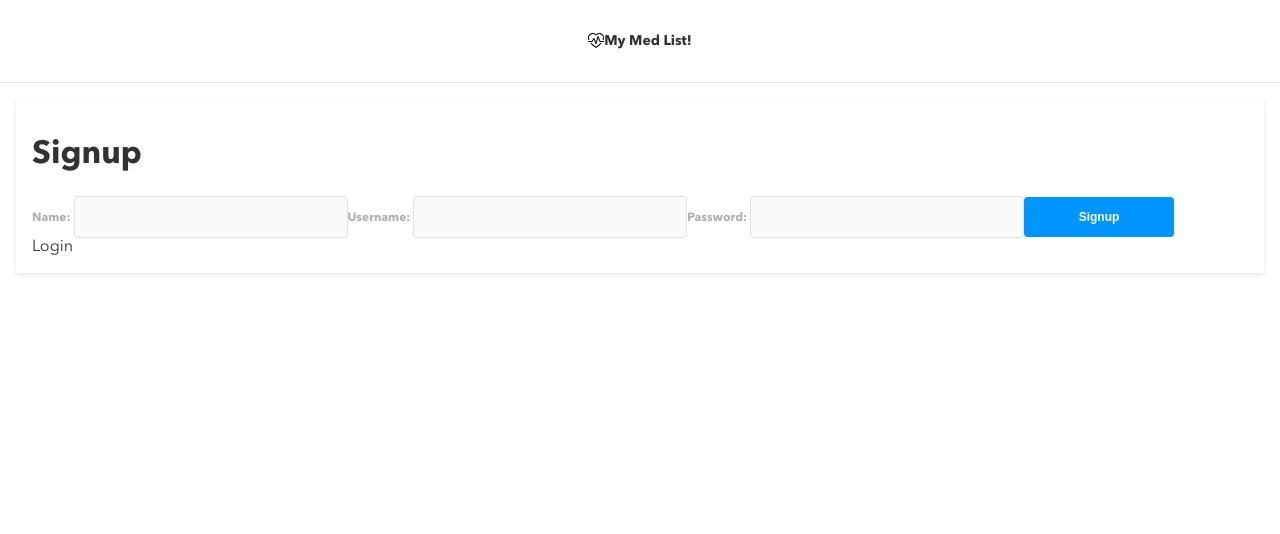
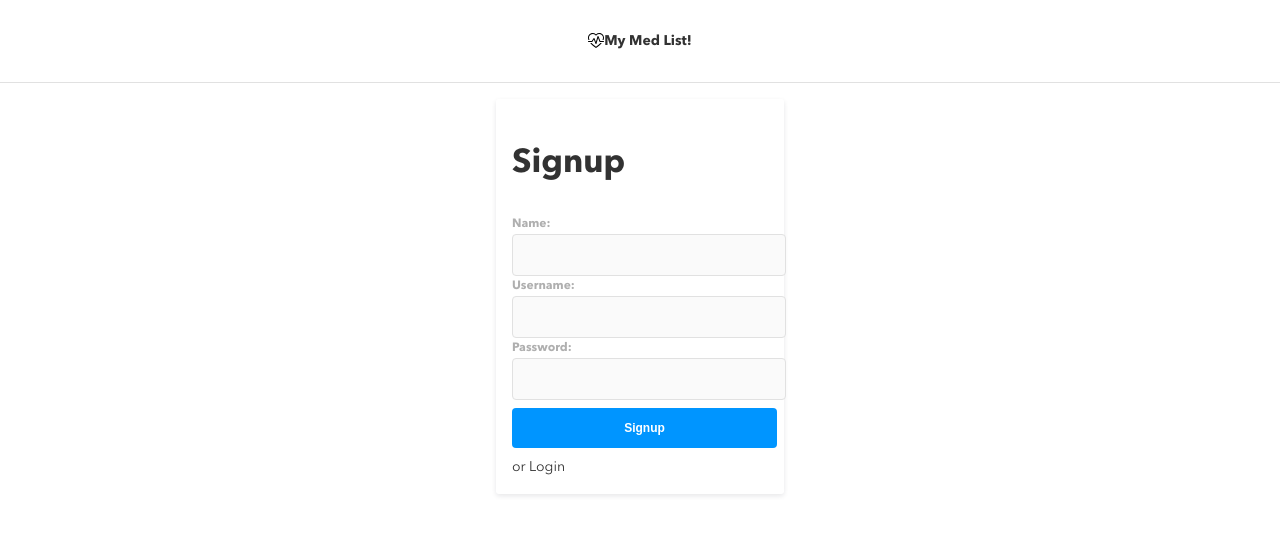
Before and after one commit to GurpreetD13/my-med-list, a React (Create React App) app: page /signup in a window 1280 px wide. Shown: the top 534 px of the page. Built offline with nearby package versions, Linux system fonts and the light colour scheme.

Commit message:
Applied styling to  both login and signup pages

```diff
--- a/src/App.scss
+++ b/src/App.scss
@@ -41,10 +41,11 @@ button {
     border-radius: 4px;
     border: none;
     width: 100%;
+    margin: 8px 0;
 
 
     @include tablet {
-        width: 150px;
+        width: 265px;
         padding: 0 32px;
 
         &:hover {
@@ -62,8 +63,7 @@ textarea {
     color: $color-primary-black;
     min-height: 36px;
     min-width: 240px;
-    width: 240px;
-    // max-width: 100%;
+    max-width: 100%;
     border-radius: 4px;
     border: 1px solid $color-secondary-mercury;
     background-color: $color-secondary-alabaster;
@@ -105,18 +105,9 @@ label {
 
 .main {
     box-sizing: border-box;
-    width: 100%;
-    // margin: auto;
-    // width: 320px;
+    margin: auto;
+    width: 320px;
     padding: 1rem;
-
-    // @include tablet {
-    //     padding: 0 10%;
-    // }
-
-    // @include desktop {
-    //     padding: 0 15%;
-    // }
 
     &__container {
         box-sizing: border-box;
--- a/src/components/MedList/MedList.js
+++ b/src/components/MedList/MedList.js
@@ -22,22 +22,22 @@ const MedList = (props) => {
 
             {userMedList.map(med => {
                 return (
-                    <div key={med.id} className='item'>
+                    <div key={med.id} className='medication'>
 
-                        <div className='item__container-top'>
+                        <div className='medication__container-top'>
 
-                            <p className="item__details-label">DIN</p>
-                            <p className="item__detail">{med.din}</p>
+                            <p className="medication__details-label">DIN</p>
+                            <p className="medication__detail">{med.din}</p>
 
-                            <p className="item__details-label">MEDICATION</p>
-                            <p className="item__detail">{med.medication}</p>
+                            <p className="medication__details-label">MEDICATION</p>
+                            <p className="medication__detail">{med.medication}</p>
 
-                            <p className="item__details-label">INSTRUCTIONS</p>
-                            <p className="item__detail">{med.instructions}</p>
+                            <p className="medication__details-label">INSTRUCTIONS</p>
+                            <p className="medication__detail">{med.instructions}</p>
 
                         </div>
 
-                        <div className='item__container-bottom'>
+                        <div className='medication__container-bottom'>
 
                             <div onClick={() => handleDelete(med.id)}>
                                 <img src={iconDelete} alt="icon of a trash can" />
--- a/src/pages/Login/Login.js
+++ b/src/pages/Login/Login.js
@@ -27,7 +27,7 @@ const Login = (routerProps) => {
 
         <div className='login'>
 
-            <h1>Login</h1>
+            <h2 className='login__title'>Login</h2>
 
             <form onSubmit={handleLogin}>
 
@@ -40,7 +40,7 @@ const Login = (routerProps) => {
                 <button type="submit">Login</button>
             </form>
 
-            <Link to='/signup'>Signup</Link>
+            <Link to='/signup' className='login__signup-link'>or Signup</Link>
 
         </div>
     );
--- a/src/pages/Login/Login.scss
+++ b/src/pages/Login/Login.scss
@@ -0,0 +1,15 @@
+@use '../../styles/partials/mixins'as *;
+@use '../../styles/partials/typography'as *;
+@use '../../styles/partials/colors'as *;
+
+
+
+.login {
+    &__title {
+        @include font-header-page
+    }
+
+    &__signup-link {
+        @include font-body;
+    }
+}
--- a/src/pages/Signup/Signup.js
+++ b/src/pages/Signup/Signup.js
@@ -26,7 +26,7 @@ const Signup = (routerProps) => {
 
         <div className='signup'>
 
-            <h1>Signup</h1>
+            <h2 className='signup__title'>Signup</h2>
 
             <form onSubmit={handleSignup}>
 
@@ -42,7 +42,7 @@ const Signup = (routerProps) => {
                 <button type="submit">Signup</button>
             </form>
 
-            <Link to='/login'>Login</Link>
+            <Link to='/login' className='signup__login-link'>or Login</Link>
 
         </div>
     );
--- a/src/pages/Signup/Signup.scss
+++ b/src/pages/Signup/Signup.scss
@@ -0,0 +1,15 @@
+@use '../../styles/partials/mixins'as *;
+@use '../../styles/partials/typography'as *;
+@use '../../styles/partials/colors'as *;
+
+
+
+.signup {
+    &__title {
+        @include font-header-page
+    }
+
+    &__login-link {
+        @include font-body;
+    }
+}
```
